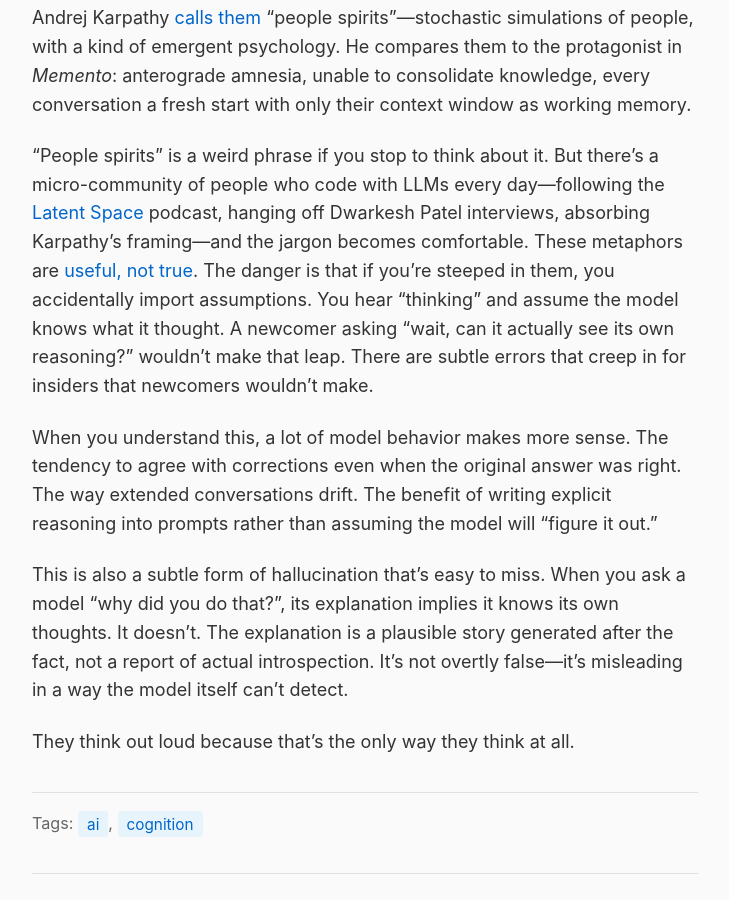
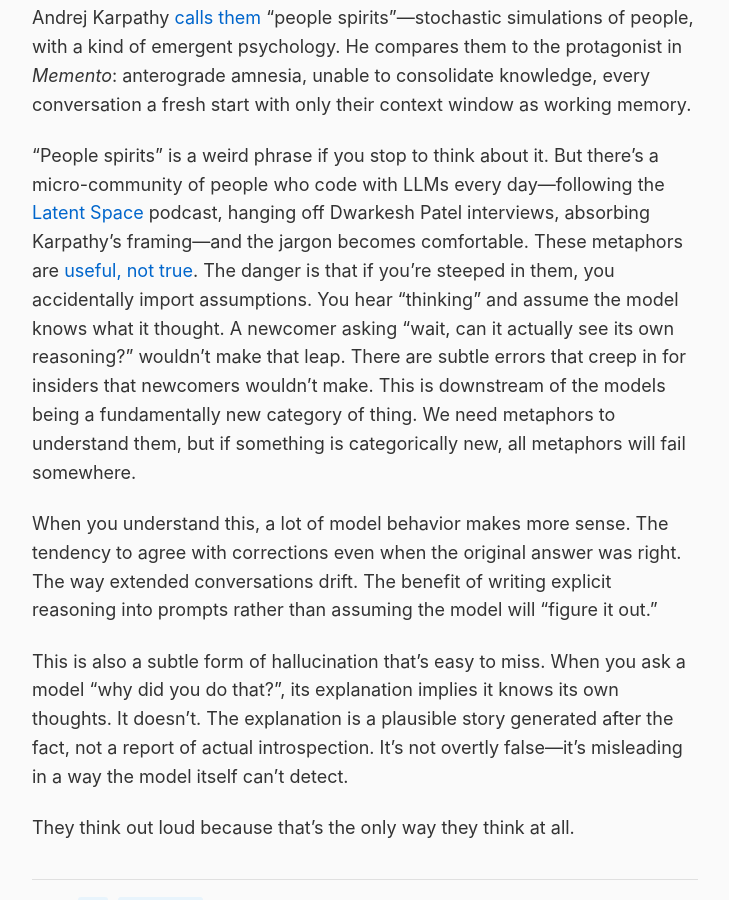
Before and after one commit to rob137/rob137.github.io, a Jekyll site: the page built from _posts/2026-01-24-thinking-out-loud.md, in a window 1280 px wide and 900 px high, scrolled down 2030 px. Shown: the whole window, without its empty margins (275-1004 px from the left). Built offline with Jekyll 4.4.1, drawn with Linux system fonts in a browser that asks for light colours.

Commit message:
Add: categorically new means all metaphors fail somewhere

```diff
--- a/_posts/2026-01-24-thinking-out-loud.md
+++ b/_posts/2026-01-24-thinking-out-loud.md
@@ -38,7 +38,7 @@
 
 Andrej Karpathy [calls them](https://www.ycombinator.com/library/MW-andrej-karpathy-software-is-changing-again) "people spirits"—stochastic simulations of people, with a kind of emergent psychology. He compares them to the protagonist in *Memento*: anterograde amnesia, unable to consolidate knowledge, every conversation a fresh start with only their context window as working memory.
 
-"People spirits" is a weird phrase if you stop to think about it. But there's a micro-community of people who code with LLMs every day—following the [Latent Space](https://www.latent.space/) podcast, hanging off Dwarkesh Patel interviews, absorbing Karpathy's framing—and the jargon becomes comfortable. These metaphors are [useful, not true](https://sive.rs/u). The danger is that if you're steeped in them, you accidentally import assumptions. You hear "thinking" and assume the model knows what it thought. A newcomer asking "wait, can it actually see its own reasoning?" wouldn't make that leap. There are subtle errors that creep in for insiders that newcomers wouldn't make.
+"People spirits" is a weird phrase if you stop to think about it. But there's a micro-community of people who code with LLMs every day—following the [Latent Space](https://www.latent.space/) podcast, hanging off Dwarkesh Patel interviews, absorbing Karpathy's framing—and the jargon becomes comfortable. These metaphors are [useful, not true](https://sive.rs/u). The danger is that if you're steeped in them, you accidentally import assumptions. You hear "thinking" and assume the model knows what it thought. A newcomer asking "wait, can it actually see its own reasoning?" wouldn't make that leap. There are subtle errors that creep in for insiders that newcomers wouldn't make. This is downstream of the models being a fundamentally new category of thing. We need metaphors to understand them, but if something is categorically new, all metaphors will fail somewhere.
 
 When you understand this, a lot of model behavior makes more sense. The tendency to agree with corrections even when the original answer was right. The way extended conversations drift. The benefit of writing explicit reasoning into prompts rather than assuming the model will "figure it out."
 
```
